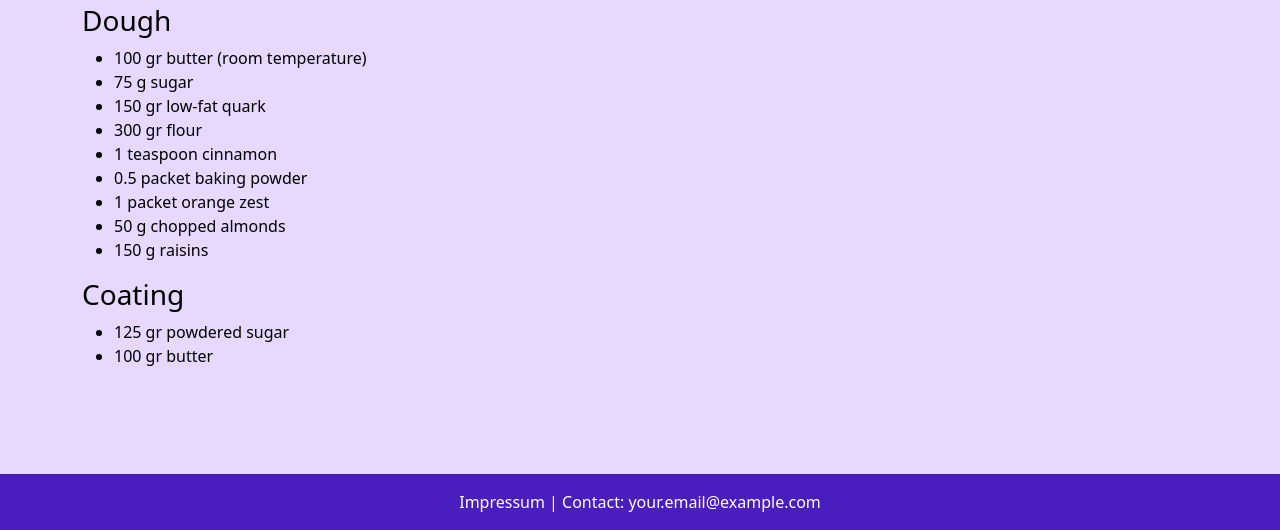
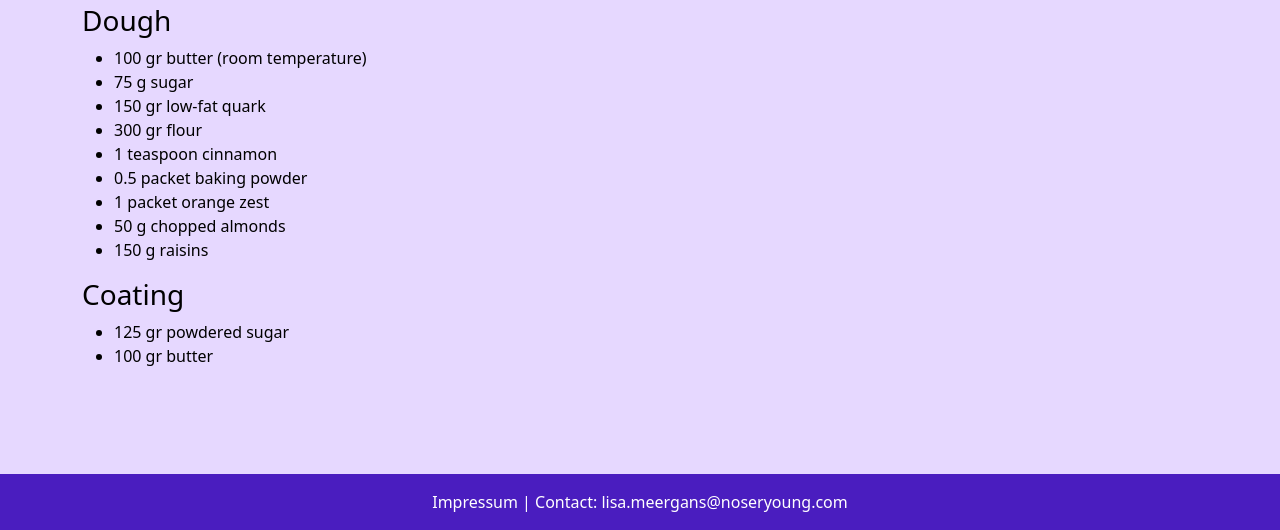
Before and after one commit to Lisa-tbz/BLJ2024_backrezept_lis-mee, a plain HTML site: page ingredients.html in a window 1280 px wide. Shown: the part 270-800 px from the top of the page. Drawn offline with nearby package versions, Linux system fonts and the light colour scheme.

Commit message:
correct impressum

```diff
--- a/ingredients.html
+++ b/ingredients.html
@@ -55,7 +55,7 @@
 
   <!-- Footer -->
   <footer class="custom-footer text-center py-3">
-    <p>Impressum | Contact: your.email@example.com</p>
+    <p>Impressum | Contact: lisa.meergans@noseryoung.com</p>
   </footer>
 </body>
 </html>
```
Also changed, not shown: instructions.html (+1 -1 lines).
